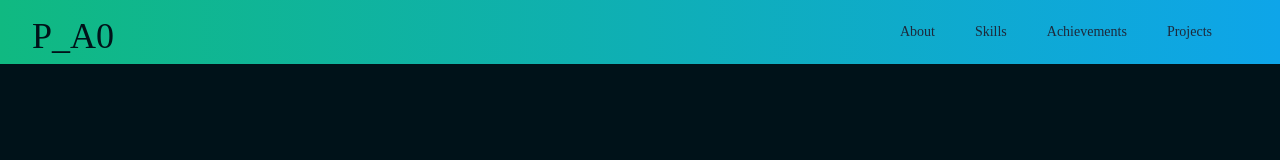
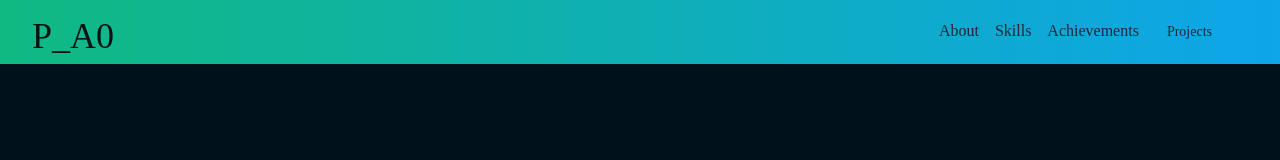
Before and after one commit to Pritesh-0/Portfolio-Website, a React (Create React App) app: page / in a window 1280 px wide. Shown: the top 160 px of the page. Built offline with nearby package versions, Linux system fonts and the light colour scheme.

Commit message:
added smooth scrolling functionality

```diff
--- a/src/components/Hero.jsx
+++ b/src/components/Hero.jsx
@@ -1,10 +1,11 @@
 import React from 'react'
 import Typed from 'react-typed';
+
 
 const Hero = () => {
   return (
 
-<div class="bg-[#001219] dark:bg-gray-800 pt-60">
+<div class="bg-[#001219] dark:bg-gray-800 pt-60" id ='hero'>
     <div class="text-center w-full mx-auto py-12 px-4 sm:px-6 lg:py-16 lg:px-8 z-20">
         <h2 class="text-3xl font-extrabold text-[#005f73] dark:text-white sm:text-4xl">
             <span class="block">
--- a/src/components/Navbar.jsx
+++ b/src/components/Navbar.jsx
@@ -1,4 +1,5 @@
 import React from 'react'
+import {Link} from 'react-scroll';
 
 const Navbar = () => {
   return (
@@ -7,23 +8,23 @@ const Navbar = () => {
         <div class="max-w-7xl mx-auto px-8">
             <div class="flex items-center justify-between h-16">
                 <div class="w-full justify-between flex lg:items-center sm:flex-row">
-                    <a class="flex-shrink-0 h-8 w-8 text-[#001219] text-4xl text-mono" href="/">
+                    <div class="flex-shrink-0 h-8 w-8 text-[#001219] text-4xl text-mono" ><Link to="hero" spy={true} smooth={true} offset={0} duration={500}>
                         P_A0
-                    </a>
+                    </Link></div>
                     <div class="hidden md:block">
                         <div class="ml-10 flex items-baseline space-x-4 text-slate-800 text-semibold">
-                            <a class=" focus:text-[#94d2bd] dark:text-white  hover:text-[#94d2bd] dark:hover:text-white px-3 py-2 rounded-md text-sm font-medium" href="/#About">
+                            <Link to="About" spy={true} smooth={true} offset={0} duration={500} class=" focus:text-[#94d2bd] hover:text-[#94d2bd] px-3 py-2 rounded-md text-sm font-medium">
                                 About
-                            </a>
-                            <a class="  focus:text-[#94d2bd] dark:text-white  hover:text-[#94d2bd] dark:hover:text-white px-3 py-2 rounded-md text-sm font-medium" href="/#Skills">
+                            </Link>
+                            <Link to="Skills" spy={true} smooth={true} offset={0} duration={500} class="  focus:text-[#94d2bd] hover:text-[#94d2bd] px-3 py-2 rounded-md text-sm font-medium">
                                 Skills
-                            </a>
-                            <a class="  focus:text-[#94d2bd] dark:text-white  hover:text-[#94d2bd] dark:hover:text-white px-3 py-2 rounded-md text-sm font-medium" href="/#Achievements">
+                            </Link>
+                            <Link to="Achievements" spy={true} smooth={true} offset={0} duration={500} class="  focus:text-[#94d2bd] hover:text-[#94d2bd] px-3 py-2 rounded-md text-sm font-medium">
                                 Achievements
-                            </a>
-                            <a class=" focus:text-[#94d2bd] dark:text-white  hover:text-[#94d2bd] dark:hover:text-white px-3 py-2 rounded-md text-sm font-medium" href="/#Projects">
+                            </Link>
+                            <Link to="Projects" spy={true} smooth={true} offset={0} duration={500} class=" focus:text-[#94d2bd] hover:text-[#94d2bd] px-3 py-2 rounded-md text-sm font-medium">
                                 Projects
-                            </a>
+                            </Link>
                         </div>
                     </div>
                 </div>
@@ -38,18 +39,18 @@ const Navbar = () => {
         </div>
         <div class="md:hidden">
             <div class="px-2 pt-2 pb-3 space-y-1 sm:px-3 text-slate-800">
-                <a  class="  focus:text-[#94d2bd] dark:text-white  hover:text-[#94d2bd] dark:hover:text-white px-3 py-2 rounded-md text-sm font-medium" href="/#About">
+                <Link to="About" spy={true} smooth={true} offset={0} duration={500} class="focus:text-[#94d2bd] hover:text-[#94d2bd] px-3 py-2 rounded-md text-sm font-medium">
                     About
-                </a>
-                <a  class="  focus:text-[#94d2bd] dark:text-white  hover:text-[#94d2bd] dark:hover:text-white px-3 py-2 rounded-md text-sm font-medium" href="/#Skills">
+                </Link>
+                <Link to="Skills" spy={true} smooth={true} offset={0} duration={500}  class="  focus:text-[#94d2bd] hover:text-[#94d2bd] px-3 py-2 rounded-md text-sm font-medium" href="/#Skills">
                     Skills
-                </a>
-                <a  class="  focus:text-[#94d2bd] dark:text-white  hover:text-[#94d2bd] dark:hover:text-white px-3 py-2 rounded-md text-sm font-medium" href="/#Achievements">
+                </Link>
+                <Link to="Achievements" spy={true} smooth={true} offset={-50} duration={500}  class="  focus:text-[#94d2bd] hover:text-[#94d2bd] px-3 py-2 rounded-md text-sm font-medium" href="/#Achievements">
                     Achievements
-                </a>
-                <a  class="  focus:text-[#94d2bd] dark:text-white  hover:text-[#94d2bd] dark:hover:text-white px-3 py-2 rounded-md text-sm font-medium" href="/#Projects">
+                </Link>
+                <Link to="Projects" spy={true} smooth={true} offset={0} duration={500}  class="  focus:text-[#94d2bd] hover:text-[#94d2bd] px-3 py-2 rounded-md text-sm font-medium" href="/#Projects">
                     Projects
-                </a>
+                </Link>
             </div>
         </div>
     </nav>
```
